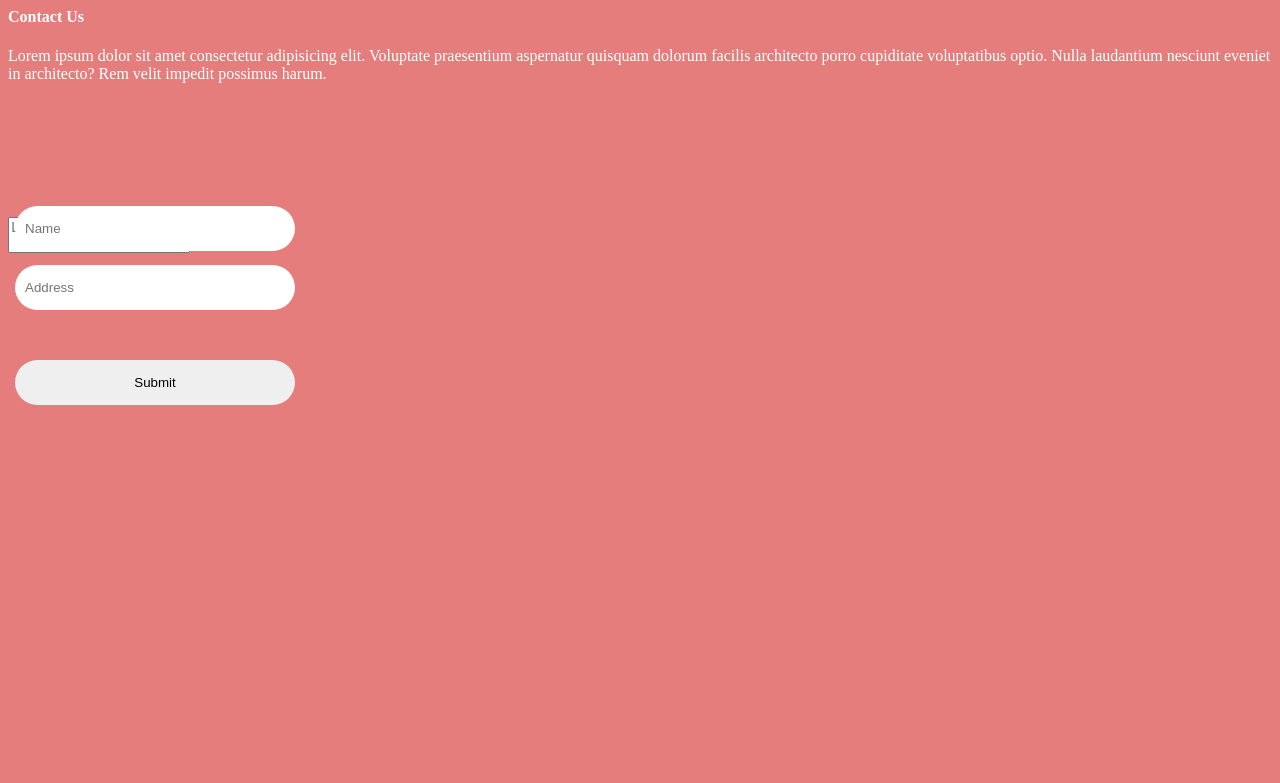
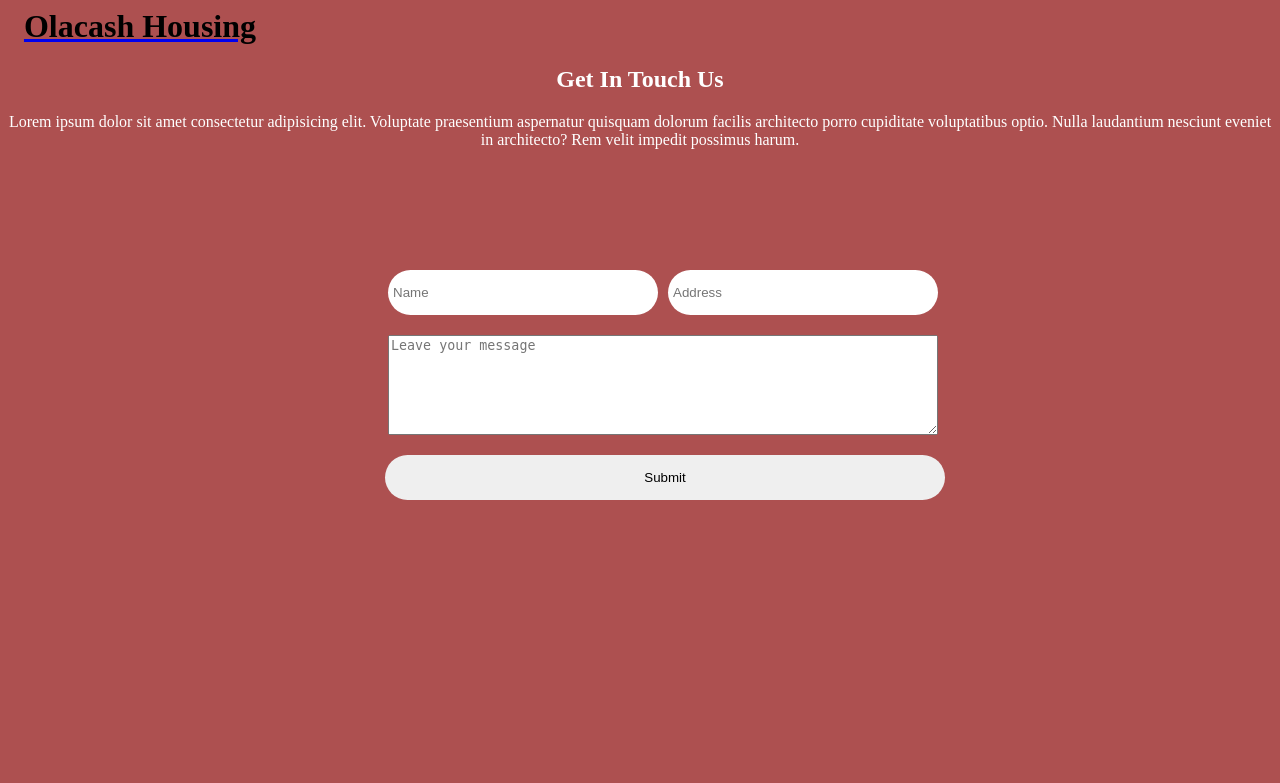
Before and after one commit to olacash5/Django-project, a Django app: page /accounts/contact in a window 1280 px wide. Shown: the top 783 px of the page. Run offline with Django 4.2, Linux system fonts and the light colour scheme.

Commit message:
updating contact form

```diff
--- a/tinuke/static/css/gbogs.css
+++ b/tinuke/static/css/gbogs.css
@@ -41,7 +41,7 @@ li{
     height: 20px;
     border-radius: 15px;
 }
-input{
+.register1 > input{
     position: relative;
     top: 100px;
     height: 45px;
@@ -55,6 +55,16 @@ input{
     text-align: center;
     background-color: red;
 }
+.fola1 > input{
+    position: relative;
+    top: 100px;
+    height: 45px;
+    width: 280px;
+    padding: 10px;
+    margin: 7px;
+    border-radius: 25px;
+    border: none;
+}
 .forgot{
     position: relative;
     top: 250px;
@@ -67,3 +77,38 @@ input{
 .log{
     color: aqua;
 }
+.contact{
+    background-color: rgba(142, 15, 15, 0.727);
+    text-align: center;
+}
+.text{
+    position: relative;
+    top: 170px;
+    right: 180px;
+    width: 550px;
+    height: 100px;
+}
+.sola{
+    display: flex;
+}
+.sola > input{
+    position: relative;
+    top: 100px;
+    height: 45px;
+    width: 270px;
+    padding: 5px;
+    margin: 5px;
+    border-radius: 25px;
+    border: none;
+    left: 375px;
+}
+#show{
+    position: absolute;
+    top: 450px;
+    width: 560px;
+    left: 380px;
+}
+.contact1{
+    position: relative;
+    right: 500px;
+}
--- a/zikky/templates/contact.html
+++ b/zikky/templates/contact.html
@@ -7,19 +7,21 @@
     <link rel="stylesheet" type="text/css" href="{% static 'css/gbogs.css' %}">
     <title>contact</title>
 </head>
-<body>
-    <h4>Contact Us</h4>
+<body class="contact">
+    <a href="/" class="contact1">
+        <h1 class="logo">Olacash Housing</h1>
+    </a>
+    <h2>Get In Touch Us</h2>
     <p>
         Lorem ipsum dolor sit amet consectetur adipisicing elit. Voluptate praesentium aspernatur quisquam dolorum facilis architecto porro cupiditate voluptatibus optio. Nulla laudantium nesciunt eveniet in architecto? Rem velit impedit possimus harum.
     </p>
-    <form action="contact" method="post">
-
+    <form action="contact" method="post" class="sola">
         {% csrf_token %}
         <div class="sola">
             <input type="text" name="Name" placeholder="Name"><br>
             <input type="text" name="Address" placeholder="Address"><br>
-            <textarea name="textarea" placeholder="Leave your message"></textarea><br>
-            <input type="submit" name="log in" placeholder="Send It Now" >
+            <textarea name="textarea" placeholder="Leave your message" class="text"></textarea><br>
+            <input type="submit" name="log in" placeholder="Send It Now" id="show">
         </div>
     </form>
 </body>
--- a/zikky/templates/login.html
+++ b/zikky/templates/login.html
@@ -8,7 +8,7 @@
     <title>login</title>
 </head>
 <body class="fola">
-    <form action="login" method="post">
+    <form action="login" method="post" class="fola1">
         {% csrf_token %}
         <div class="fola1">
         <input type="text" name="username" placeholder="username"><br>
--- a/zikky/templates/register.html
+++ b/zikky/templates/register.html
@@ -8,7 +8,7 @@
     <title>Registeration</title>
 </head>
 <body class="register">
-    <form action="register" method="post">
+    <form action="register" method="post" class='register1'>
         {% csrf_token %}
 
         <input type="text" name="first_name" placeholder="First Name"><br>
```
